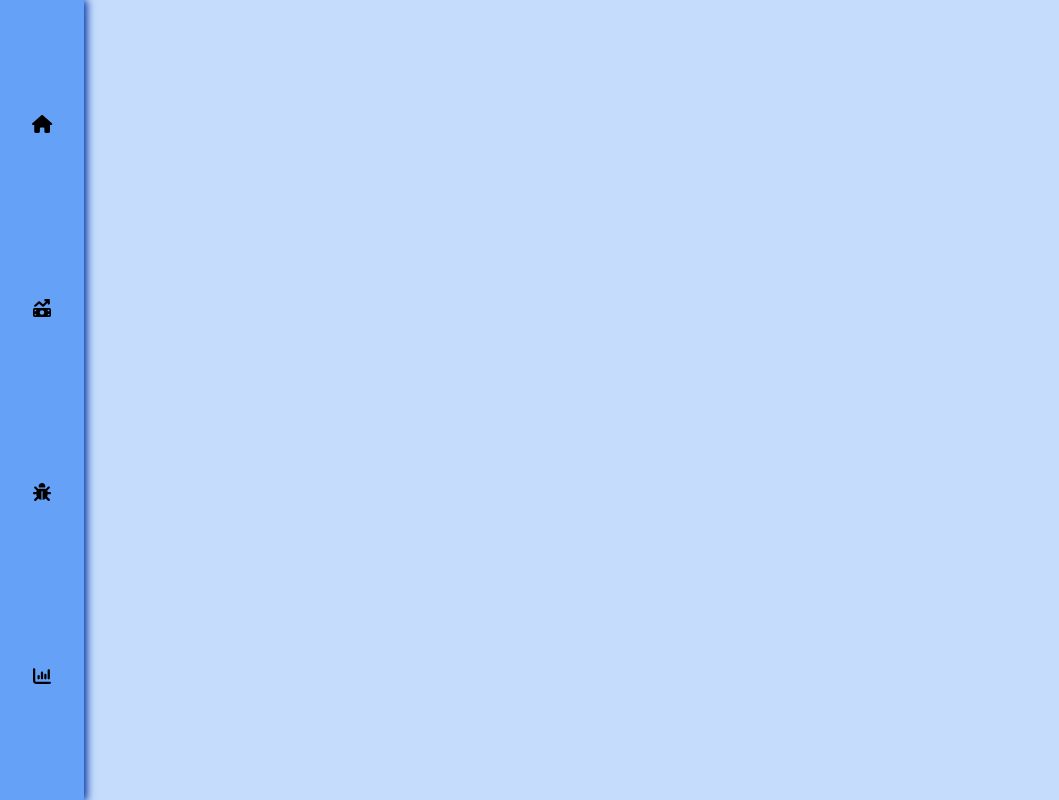
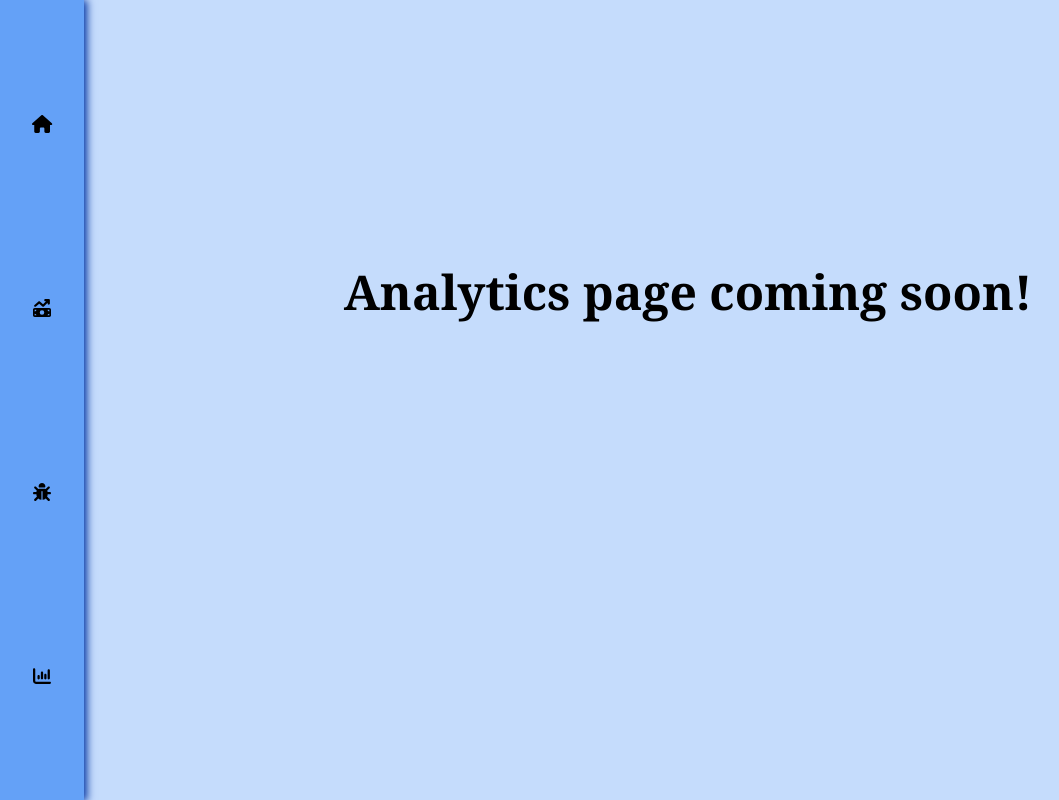
Before and after one commit to Y-Negash/Trading_Journal, a React (Vite) app in the folder Frontend/: page /analytics in a window 1280 px wide. Shown: the whole page, without its empty margins (0-1059 px from the left). Built offline with nearby package versions, Linux system fonts and the light colour scheme; no server answers.

Commit message:
coming soon page for analytics

```diff
--- /dev/null
+++ b/Frontend/src/pages/Analytics/AnalyticsPage.css
@@ -0,0 +1,6 @@
+#analytics-title{
+    text-align: center;
+    font-size: xxx-large;
+    margin-top: 16rem;
+    font-family: Georgia, 'Times New Roman', Times, serif;
+}
--- a/Frontend/src/pages/Analytics/AnalyticsPage.tsx
+++ b/Frontend/src/pages/Analytics/AnalyticsPage.tsx
@@ -1,11 +1,13 @@
 import React from "react";
 import NavBar from "../../components/navigation/NavBar";
+import './AnalyticsPage.css';
 
 const AnalyticsPage:React.FC = () => {
 
    return(
     <div className="container">
       <NavBar />
+      <h3 id="analytics-title">Analytics page coming soon!</h3>
     </div>
    );
 }
```
